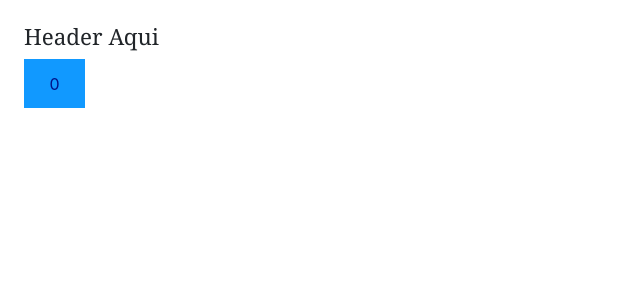
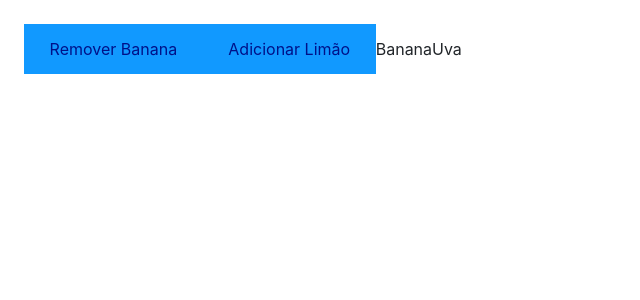
Before and after one commit to eduardoAmroginski/Sandbox-React, a React (Create React App) app in the folder curso/appreact/: page / in a window 1280 px wide. Shown: the top 300 px of the page, without its empty margins (0-640 px from the left). Built offline with nearby package versions, Linux system fonts and the light colour scheme.

Commit message:
Adicionando exemplos de useReducer

```diff
--- a/curso/appreact/src/App.js
+++ b/curso/appreact/src/App.js
@@ -76,6 +76,9 @@ import Exercicio10Corrigido from './Exercicios/Exercicio10-corrigido/src/Exercic
 import PropTypesExemple1 from './Exemplos/MaisReact/PropTypes/PropTypesExemple1';
 import LazyEsuspenseExemple1 from './Exemplos/MaisReact/Lazy e Suspense/LazyEsuspenseExemple1';
 import MemoExample1 from './Exemplos/MaisReact/Memo/MemoExample1';
+import UseReducerExample1 from './Exemplos/MaisReact/UseReducer/UseReducerExample1';
+import UseReducerExample2 from './Exemplos/MaisReact/UseReducer/UseReducerExample2';
+import UseReducerExample3 from './Exemplos/MaisReact/UseReducer/UseReducerExample3';
 
 const Titulo = ({ cor, texto, children }) => {
   return (
@@ -189,7 +192,10 @@ const App = () => {
       {/* * Exemplos Mais React * */}
       {/* <PropTypesExemple1 /> */}
       {/* <LazyEsuspenseExemple1 /> */}
-      <MemoExample1 />
+      {/* <MemoExample1 /> */}
+      {/* <UseReducerExample1 /> */}
+      {/* <UseReducerExample2 /> */}
+      <UseReducerExample3 />
 
       {/* <Form />
       <Footer /> */}
--- /dev/null
+++ b/curso/appreact/src/Exemplos/MaisReact/UseReducer/UseReducerExample1.jsx
@@ -0,0 +1,25 @@
+import React from "react";
+
+// Sem o uso de useReducer
+
+const UseReducerExample1 = () => {
+  const [contar, setContar] = React.useState(0);
+
+  function aumentar() {
+    setContar(contar + 1);
+  }
+
+  function reduzir() {
+    setContar(contar - 1);
+  }
+
+  return (
+    <div>
+      <button onClick={aumentar}>+</button>
+      <button onClick={reduzir}>-</button>
+      <p>{contar}</p>
+    </div>
+  );
+};
+
+export default UseReducerExample1;
--- /dev/null
+++ b/curso/appreact/src/Exemplos/MaisReact/UseReducer/UseReducerExample2.jsx
@@ -0,0 +1,36 @@
+import React from "react";
+
+// Com o uso de useReducer
+
+function reducer(state, action) {
+  switch (action) {
+    case "AUMENTAR":
+      return state + 1;
+    case "DIMINUIR":
+      return state - 1;
+    default:
+      throw new Error("Erro action não existe");
+  }
+
+  //   if (action === "aumentar") {
+  //     return state + 1;
+  //   }
+  //   if (action === "diminuir") {
+  //     return state - 1;
+  //   }
+  //   return new Error("Erro action não existe");
+}
+
+const UseReducerExample2 = () => {
+  const [state, dispatch] = React.useReducer(reducer, 0);
+
+  return (
+    <div>
+      <button onClick={() => dispatch("AUMENTAR")}>+</button>
+      <button onClick={() => dispatch("DIMINUIR")}>-</button>
+      <p>{state}</p>
+    </div>
+  );
+};
+
+export default UseReducerExample2;
--- /dev/null
+++ b/curso/appreact/src/Exemplos/MaisReact/UseReducer/UseReducerExample3.jsx
@@ -0,0 +1,29 @@
+import React from "react";
+
+function reducer(state, action) {
+  switch (action.type) {
+    case "remover":
+      return state.filter((item) => item !== action.content);
+    case "adicionar":
+      return [...state, action.content];
+    default:
+      throw new Error();
+  }
+}
+
+const UseReducerExample3 = () => {
+  const [state, dispatch] = React.useReducer(reducer, ["Banana", "Uva"]);
+  return (
+    <div>
+      <button onClick={() => dispatch({ type: "remover", content: "Banana" })}>
+        Remover Banana
+      </button>
+      <button onClick={() => dispatch({ type: "adicionar", content: "Limão" })}>
+        Adicionar Limão
+      </button>
+      {state}
+    </div>
+  );
+};
+
+export default UseReducerExample3;
```
Also changed, not shown: 1 other file (tests, documents, lock files or other folders).
